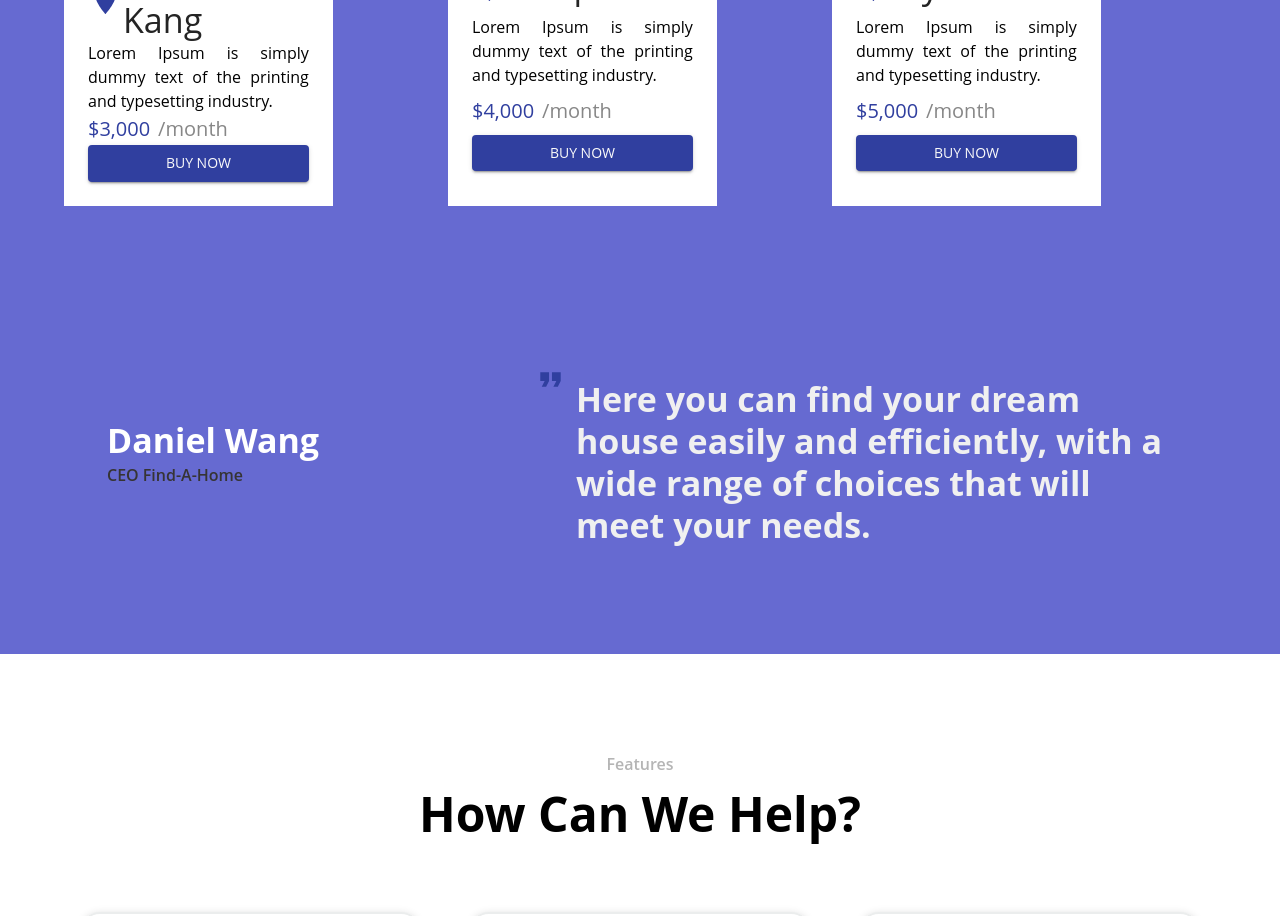
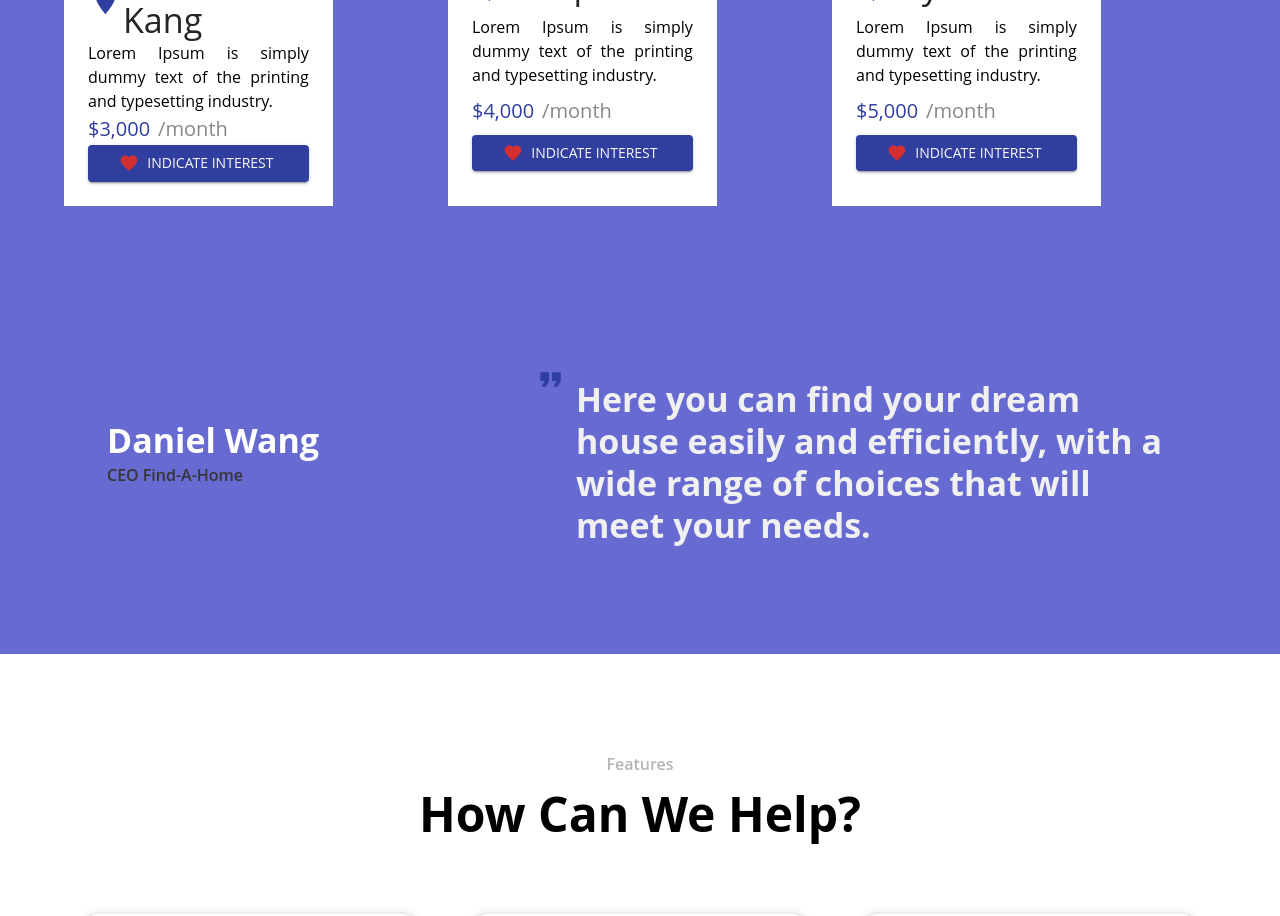
Before and after one commit to yekai11/2103-timetogoDB, a React (Create React App) app in the folder timetogodb/: page / in a window 1280 px wide. Shown: the part 1060-1976 px from the top of the page. Built offline with nearby package versions, Linux system fonts and the light colour scheme.

Commit message:
Update ListingComponent.jsx

```diff
--- a/timetogodb/src/Components/Homepage/Listing/ListingComponent.jsx
+++ b/timetogodb/src/Components/Homepage/Listing/ListingComponent.jsx
@@ -5,6 +5,7 @@ import {
 } from "@mui/material";
 import React from "react";
 import LocationOnIcon from "@mui/icons-material/LocationOn";
+import FavoriteIcon from '@mui/icons-material/Favorite';
 
 export default function ListingComponent(props) {
   return (
@@ -81,7 +82,7 @@ export default function ListingComponent(props) {
               /month
             </Typography>
           </Box>
-          <Button variant="contained">Buy Now</Button>
+          <Button startIcon={<FavoriteIcon sx={{color:'#d32f2f'}}/>} variant="contained">Indicate Interest</Button>
         </Box>
       </Box>
     </div>
```
